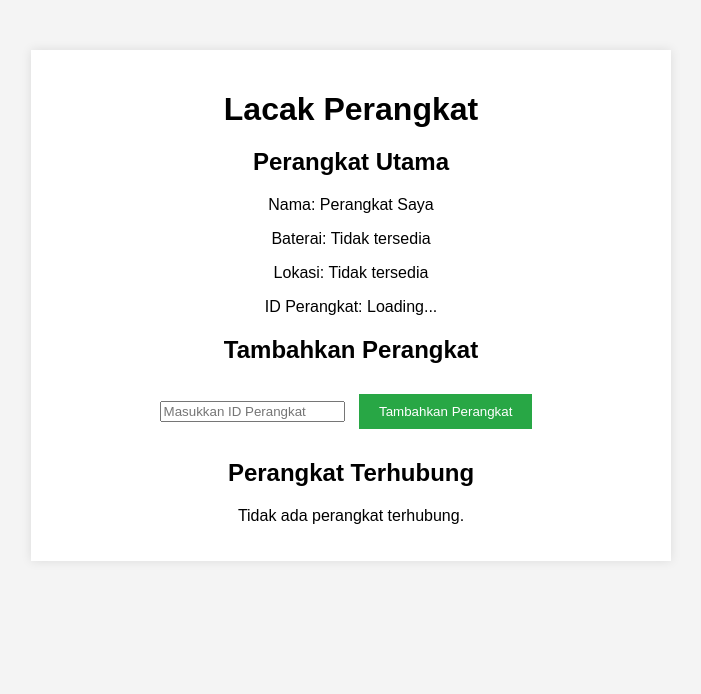
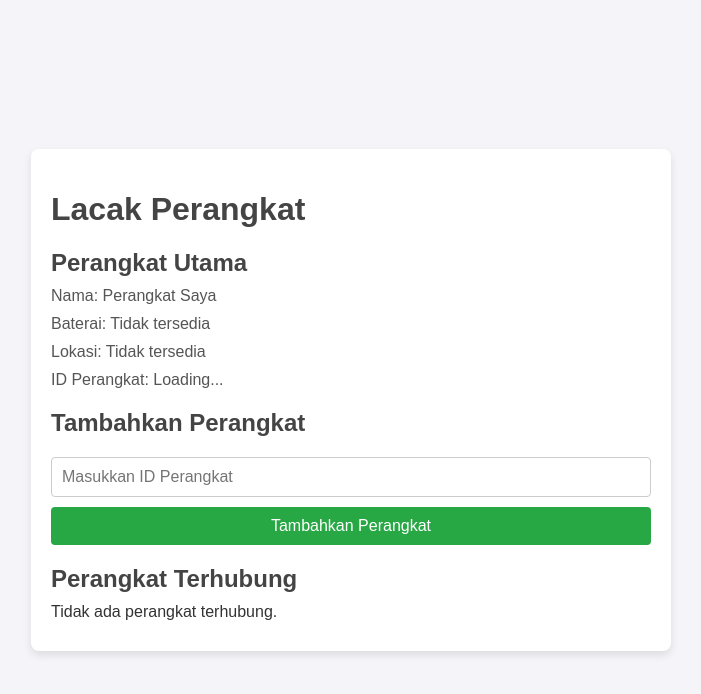
Before and after one commit to 4211421036/remdev, a plain HTML site: page index.html in a window 1280 px wide. Shown: the whole page, without its empty margins (289-990 px from the left). Drawn offline with Linux system fonts and the light colour scheme.

Commit message:
Update styles.css

```diff
--- a/styles.css
+++ b/styles.css
@@ -1,77 +1,102 @@
+/* General Styles */
 body {
     font-family: Arial, sans-serif;
-    background-color: #f4f4f4;
+    background-color: #f4f4f9;
+    color: #333;
     margin: 0;
     padding: 0;
+    display: flex;
+    justify-content: center;
+    align-items: center;
+    min-height: 100vh;
 }
 
 .container {
+    background-color: #fff;
+    padding: 20px;
+    border-radius: 8px;
+    box-shadow: 0 4px 8px rgba(0, 0, 0, 0.1);
     max-width: 600px;
-    margin: 50px auto;
-    padding: 20px;
-    background-color: #fff;
-    box-shadow: 0 0 10px rgba(0, 0, 0, 0.1);
-    text-align: center;
+    width: 100%;
 }
 
-h1 {
-    margin-bottom: 20px;
+h1, h2 {
+    color: #444;
 }
 
+p {
+    margin: 10px 0;
+}
+
+/* Device Info Section */
 #device-info {
     margin-bottom: 20px;
 }
 
-button {
-    padding: 10px 20px;
-    margin: 10px;
+#device-info h2 {
+    font-size: 1.5em;
+    margin-bottom: 10px;
+}
+
+#device-info p {
+    font-size: 1em;
+    color: #555;
+}
+
+/* Add Device Section */
+.add-device-section {
+    margin-bottom: 20px;
+}
+
+#device-id-input {
+    width: calc(100% - 22px);
+    padding: 10px;
+    margin-bottom: 10px;
+    border: 1px solid #ccc;
+    border-radius: 4px;
+    font-size: 1em;
+}
+
+#add-device {
+    width: 100%;
+    padding: 10px;
     background-color: #28a745;
     color: #fff;
     border: none;
+    border-radius: 4px;
+    font-size: 1em;
     cursor: pointer;
 }
 
-button:hover {
+#add-device:hover {
     background-color: #218838;
 }
 
-#qr-code {
-    margin: 20px auto;
-    width: 200px;
-    height: 200px;
-}
-
-#map {
-    width: 100%;
-    height: 300px;
+/* Connected Devices Section */
+#connected-devices {
     margin-top: 20px;
 }
 
-#scanner {
-    margin: 20px auto;
-    text-align: center;
-}
-
-#interactive {
-    width: 100%;
-    height: 300px;
-    background-color: #000;
+#connected-devices h2 {
+    font-size: 1.5em;
     margin-bottom: 10px;
 }
 
-#stop-scan {
-    background-color: #dc3545;
+.connected-device {
+    background-color: #f8f9fa;
+    padding: 15px;
+    border: 1px solid #ddd;
+    border-radius: 4px;
+    margin-bottom: 10px;
 }
 
-#stop-scan:hover {
-    background-color: #c82333;
+.connected-device h3 {
+    font-size: 1.2em;
+    margin-bottom: 5px;
 }
 
-.connected-device {
-    padding: 10px;
-    border-bottom: 1px solid #ddd;
+.connected-device p {
+    font-size: 1em;
+    color: #555;
+    margin: 5px 0;
 }
-
-.connected-device:last-child {
-    border-bottom: none;
-}
```
